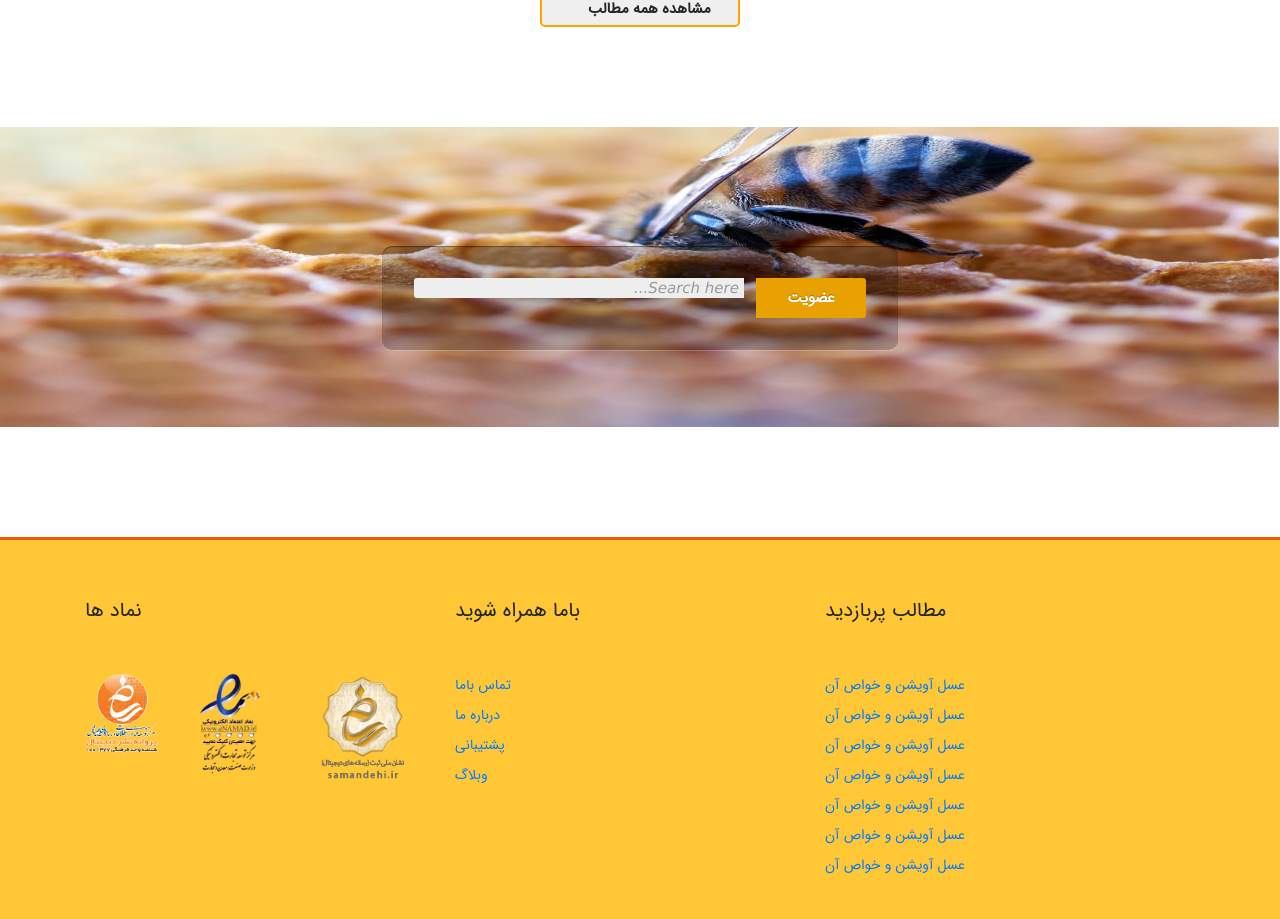
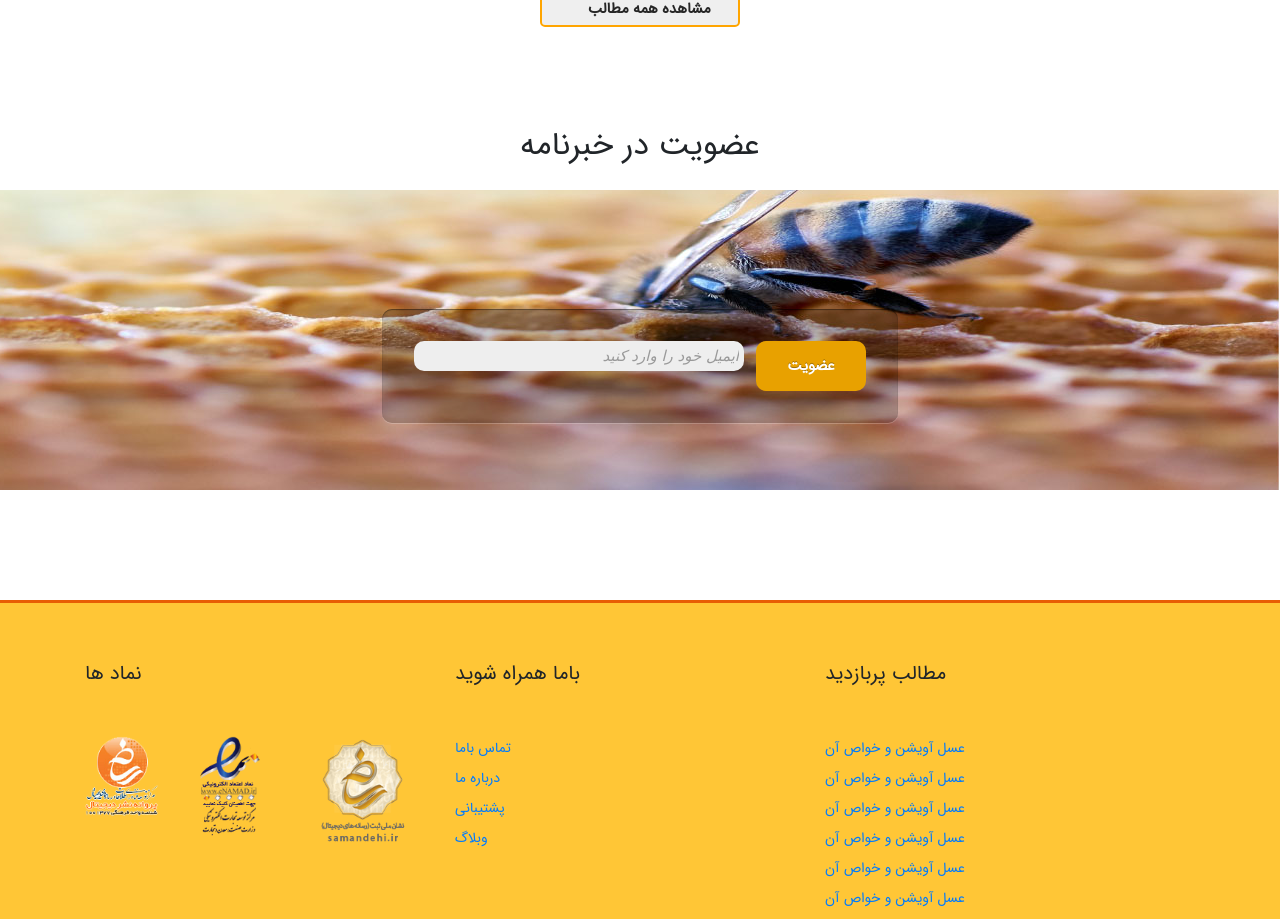
Before and after one commit to miladmohammadi82/afraalian-vue-cli, a Vue app: page / in a window 1280 px wide. Shown: the part 2973-3892 px from the top of the page. Built offline with nearby package versions, Linux system fonts and the light colour scheme.

Commit message:
complate create newsletters

```diff
--- a/src/components/main.vue
+++ b/src/components/main.vue
@@ -371,9 +371,10 @@
         <!-- Start Newsletters section -->
 
         <section class="newsletters">
-            <div class="bg-newsletters">
+            <h2 class="text-center">عضویت در خبرنامه</h2>
+            <div class="bg-newsletters mt-4">
                 <form class="form-wrapper cf">
-                    <input type="text" placeholder="Search here..." required>
+                    <input type="text" placeholder="ایمیل خود را وارد کنید" required>
                     <button type="submit">عضویت</button>
                 </form>
             </div>
```
Also changed, not shown: src/css/app.css.
